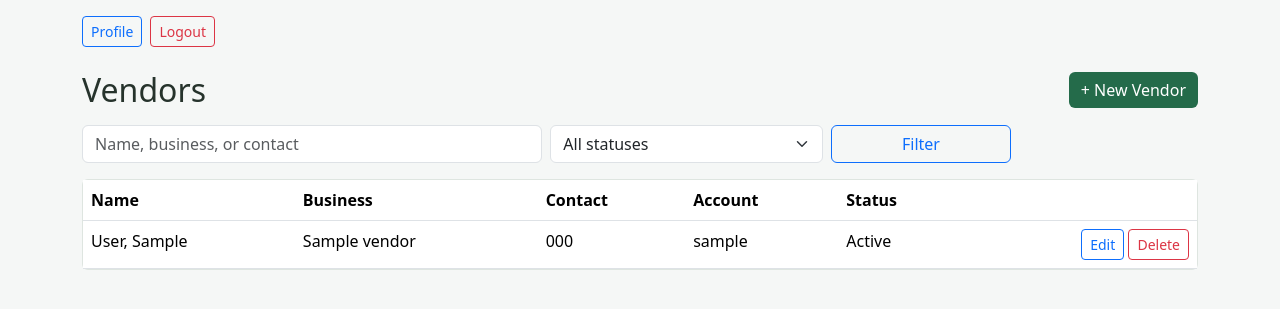
After one commit to AddryaneBautista/MarketEase-Bautista-Addryane-G01, a Django app: page /vendors/ in a window 1280 px wide. The commit adds this page. Shown: the top 309 px of the page. Run offline with Django 5.2, Linux system fonts and the light colour scheme; a user stored in the database is signed in; tables that the repository leaves empty hold one stand-in row (values such as "Sample post").

Commit message:
feat(vendors): update UI for vendors

```diff
--- a/templates/dashboard/_manage_links.html
+++ b/templates/dashboard/_manage_links.html
@@ -1,3 +1,4 @@
 <a href="{% url 'agreements:list' %}" class="list-group-item list-group-item-action d-flex justify-content-between align-items-center">Rental agreements <i class="bi bi-chevron-right"></i></a>
 <a href="{% url 'locations:list' %}" class="list-group-item list-group-item-action d-flex justify-content-between align-items-center">Locations <i class="bi bi-chevron-right"></i></a>
 <a href="{% url 'stall_types:list' %}" class="list-group-item list-group-item-action d-flex justify-content-between align-items-center">Stall types <i class="bi bi-chevron-right"></i></a>
+<a href="{% url 'vendors:list' %}" class="list-group-item list-group-item-action d-flex justify-content-between align-items-center">Vendors <i class="bi bi-chevron-right"></i></a>
--- /dev/null
+++ b/templates/vendors/vendor_list.html
@@ -0,0 +1,46 @@
+{% extends "base.html" %}
+{% block content %}
+<div class="container py-4">
+  <div class="d-flex justify-content-between align-items-center mb-3">
+    <h2 class="mb-0">Vendors</h2>
+    <a href="{% url 'vendors:create' %}" class="btn btn-market">+ New Vendor</a>
+  </div>
+  <form method="get" class="row g-2 mb-3">
+    <div class="col-md-5"><input name="q" value="{{ request.GET.q }}" class="form-control" placeholder="Name, business, or contact"></div>
+    <div class="col-md-3">
+      <select name="active" class="form-select">
+        <option value="">All statuses</option>
+        <option value="1" {% if request.GET.active == "1" %}selected{% endif %}>Active</option>
+        <option value="0" {% if request.GET.active == "0" %}selected{% endif %}>Inactive</option>
+      </select>
+    </div>
+    <div class="col-md-2"><button class="btn btn-outline-primary w-100">Filter</button></div>
+  </form>
+  <div class="card"><div class="table-responsive">
+    <table class="table table-hover mb-0">
+      <thead><tr><th>Name</th><th>Business</th><th>Contact</th><th>Account</th><th>Status</th><th></th></tr></thead>
+      <tbody>
+      {% for v in vendors %}
+        <tr>
+          <td>{{ v }}</td><td>{{ v.business_name|default:"-" }}</td><td>{{ v.contact_number }}</td>
+          <td>{{ v.user.username|default:"-" }}</td><td>{% if v.is_active %}Active{% else %}Inactive{% endif %}</td>
+          <td class="text-end">
+            <a href="{% url 'vendors:update' v.pk %}" class="btn btn-sm btn-outline-primary">Edit</a>
+            <a href="{% url 'vendors:delete' v.pk %}" class="btn btn-sm btn-outline-danger">Delete</a>
+          </td>
+        </tr>
+      {% empty %}
+        <tr><td colspan="6" class="text-center text-muted py-4">No vendors found.</td></tr>
+      {% endfor %}
+      </tbody>
+    </table>
+  </div></div>
+  {% if is_paginated %}
+  <nav class="mt-3 d-flex gap-2 align-items-center">
+    {% if page_obj.has_previous %}<a class="btn btn-sm btn-outline-secondary" href="?page={{ page_obj.previous_page_number }}&q={{ request.GET.q }}&active={{ request.GET.active }}">Prev</a>{% endif %}
+    <span>Page {{ page_obj.number }} of {{ page_obj.paginator.num_pages }}</span>
+    {% if page_obj.has_next %}<a class="btn btn-sm btn-outline-secondary" href="?page={{ page_obj.next_page_number }}&q={{ request.GET.q }}&active={{ request.GET.active }}">Next</a>{% endif %}
+  </nav>
+  {% endif %}
+</div>
+{% endblock %}
```
Also changed, not shown: templates/vendors/vendor_confirm_delete.html (added, +11 -0 lines), templates/vendors/vendor_form.html (added, +17 -0 lines), vendors/migrations/__init__.py (added).
